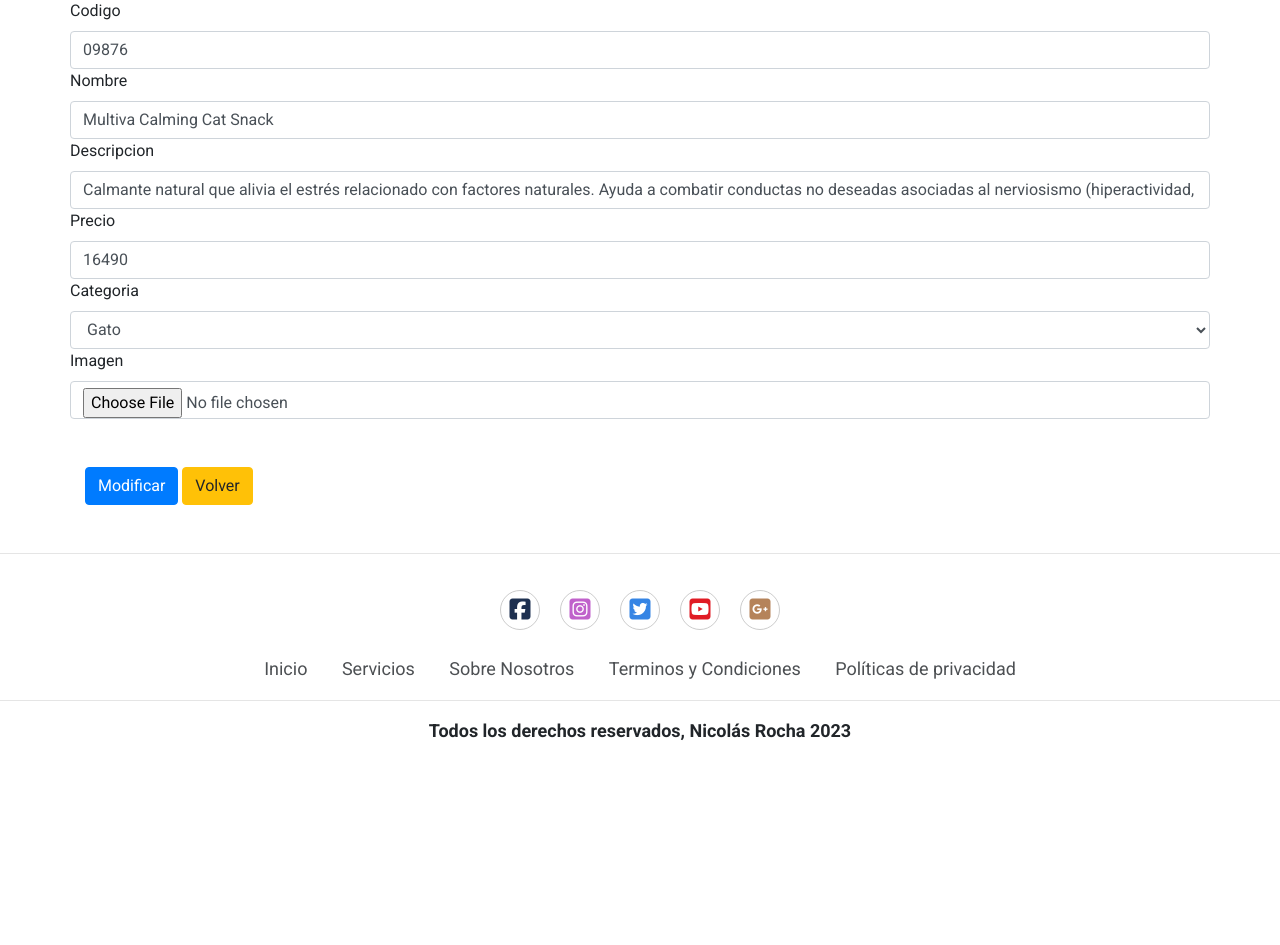
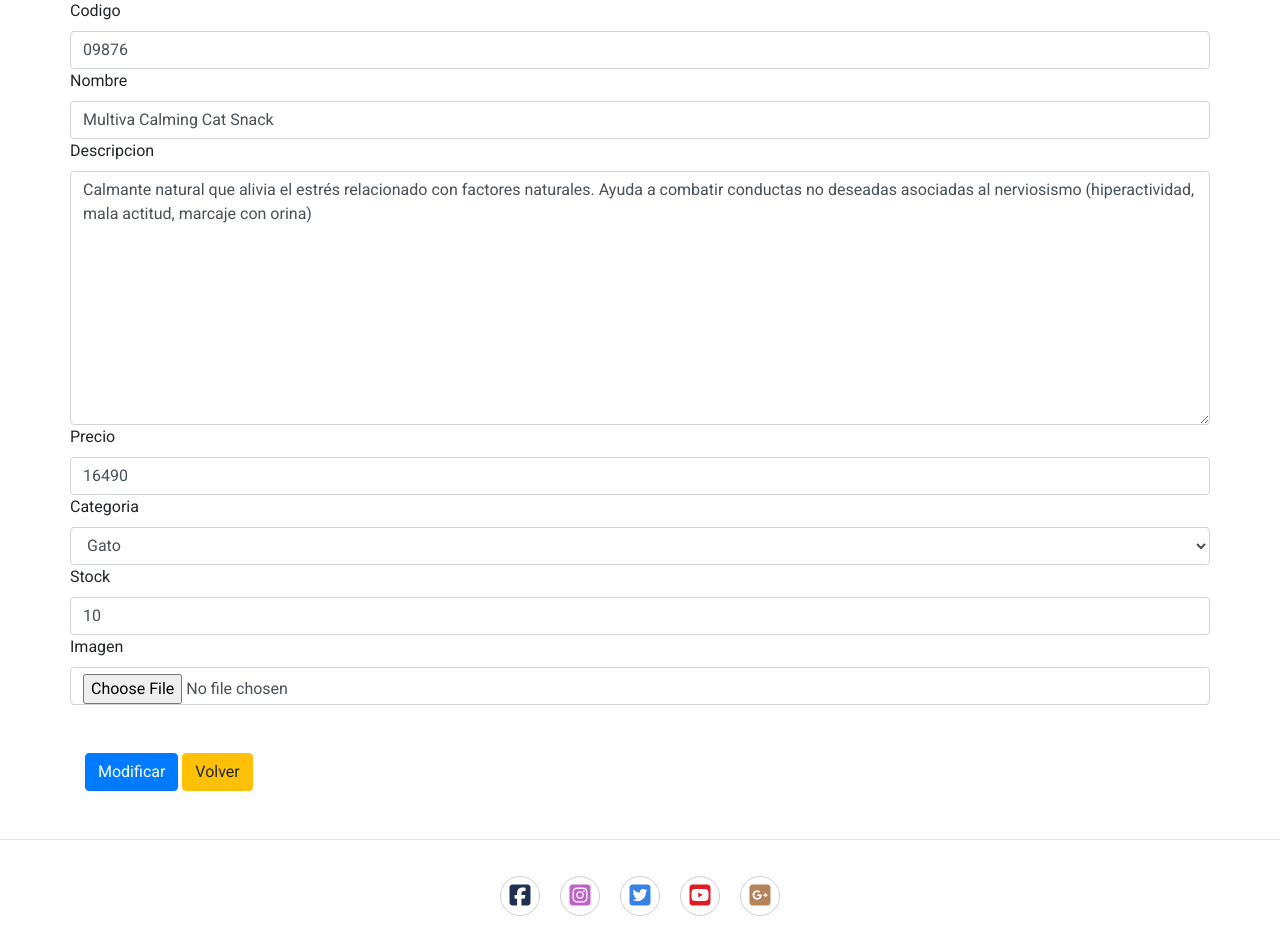
Before and after one commit to nrocha02/FerremasVendedor, a Django app: page /modificar/09876 in a window 1280 px wide. Shown: the part 149-1094 px from the top of the page. Before the commit the page ends 889 px from the top, so only its background shows below. Run offline with Django 4.2, Linux system fonts and the light colour scheme; a user stored in the database is signed in; data comes from the database, SQL or seed files in the repository; both versions use the stored data as it was after the commit; parts of the project's set-up code (start-up, migrations or seed data) failed here and were passed over; some libraries are stand-ins or nearby versions.

Commit message:
Añadido stock en crear y modificar

```diff
--- a/mascotas/forms.py
+++ b/mascotas/forms.py
@@ -11,13 +11,14 @@
 class ProductoForm(forms.ModelForm):
     class Meta:
         model = Producto
-        fields = ['codigo', 'nombre', 'descripcion', 'precio', 'categoria', 'imagen']
+        fields = ['codigo', 'nombre', 'descripcion', 'precio', 'categoria', 'stock','imagen']
         labels = {
             'patente': 'Patente',
             'nombre': 'Nombre',
             'descripcion': 'Descripcion',
             'precio': 'Precio',
             'categoria': 'Categoria',
+            'stock': 'Stock',
             'imagen': 'Imagen'
         }
         widgets = {
@@ -35,7 +36,7 @@
                     'id': 'nombre',
                 }
             ),
-            'descripcion': forms.TextInput(
+            'descripcion': forms.Textarea(
                 attrs={
                     'class': 'form-control',
                     'placeholder': 'Ingrese la descripcion del producto...',
@@ -55,6 +56,12 @@
                     'id':'categoria',
                 }
             ),
+            'stock': forms.NumberInput(
+                attrs={
+                    'class': 'form-control',
+                    'id':'stock',
+                }
+            ),
             'imagen': forms.FileInput(
                 attrs={
                     'class': 'form-control',
--- a/mascotas/templates/detallecarrito.html
+++ b/mascotas/templates/detallecarrito.html
@@ -33,7 +33,7 @@
                 {% endfor %}
             </tbody>
 
-            <h6>¡Atención! si compra 4 o más artículos se le cobrará un impuesto de $5990 que se verá reflejado en el total</h6>
+            <h6>¡Atención! si compra 4 o más artículos se le cobrará un impuesto de $5990 que se verá reflejado en el subtotal del producto</h6>
 
             <tr><td><h6>Total Compra + envio ($3990): ${{ total }}</h6></td>
             </tr>
--- a/mascotas/templates/modificar.html
+++ b/mascotas/templates/modificar.html
@@ -29,7 +29,8 @@
                     nombre: "required",
                     descripcion:"required",
                     categoria:"required",
-                    precio:"required"
+                    precio:"required",
+                    stock: "required"
                 },
                 messages:{
                     codigo:{
@@ -42,10 +43,13 @@
                         required: 'Ingrese una descripcion',
                     },
                     categoria: {
-                        required: 'Ingrese una categoria'
+                        required: 'Ingrese una categoria',
                     },
                     precio:{
                         required: 'Ingrese un precio',
+                    },
+                    stock:{
+                        required: 'Ingrese un stock'
                     }
                 }
 
@@ -96,6 +100,13 @@
 
             <div class="row">
                 <label for="{{ productoform.field.name }}">
+                    {{form.stock.label}}
+                </label>
+                {{ form.stock }}
+            </div>
+
+            <div class="row">
+                <label for="{{ productoform.field.name }}">
                     {{form.imagen.label}}
                 </label>
                 {{ form.imagen }}
```
Also changed, not shown: mascotas/templates/crear.html (+13 -2 lines), db.sqlite3.
